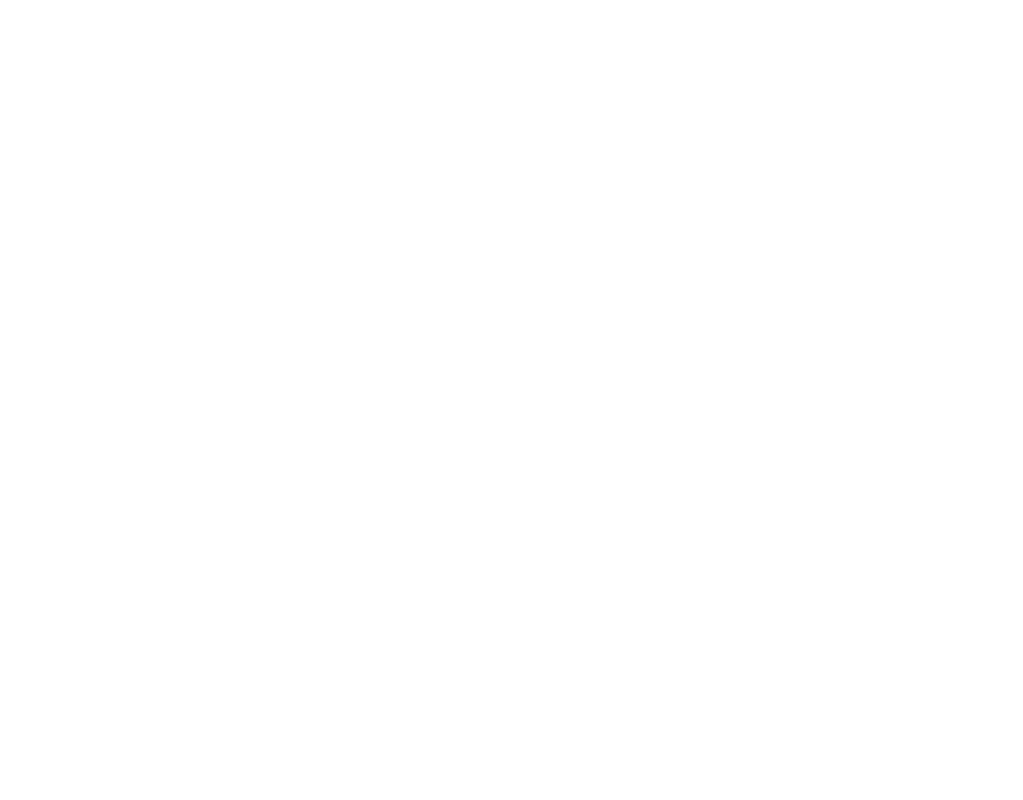
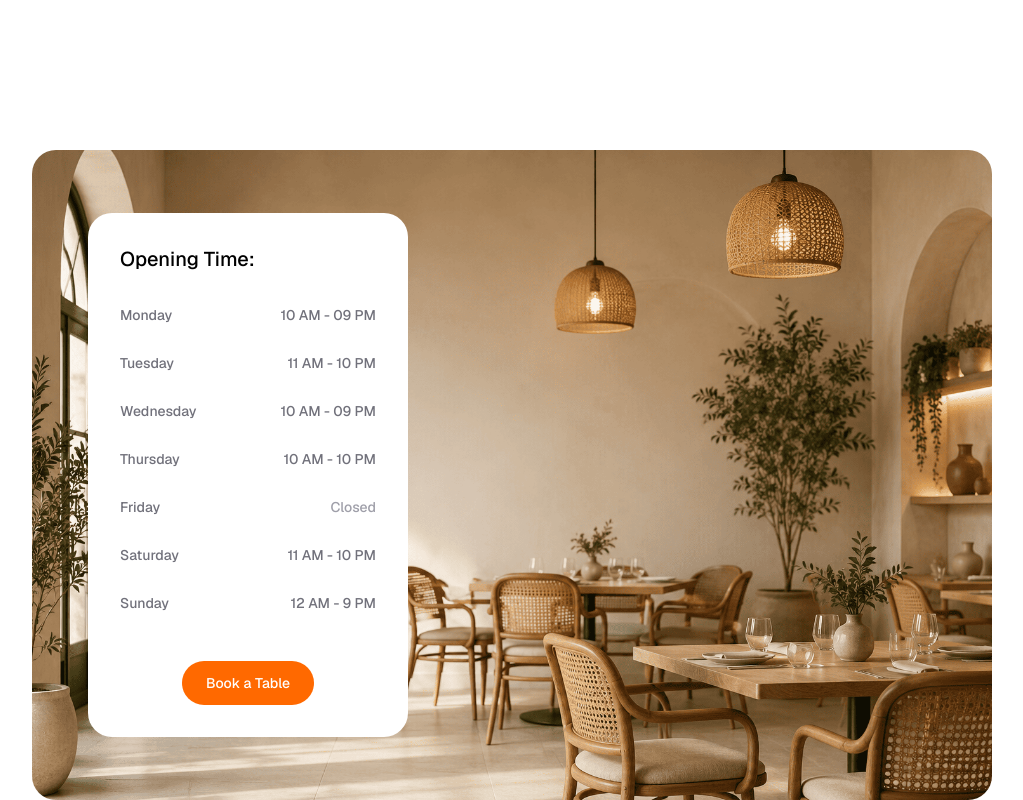
Before and after one commit to Haris-Khan-pro/Dishly, a React (Vite) app: page / in a window 1280 px wide. Shown: the part 3887-4687 px from the top of the page, without its empty margins (128-1151 px from the left). Before the commit the page ends 3861 px from the top, so only its background shows below. Built offline with nearby package versions, Linux system fonts and the light colour scheme.

Commit message:
Add Timing section with animated opening hours and booking button

```diff
--- a/src/App.jsx
+++ b/src/App.jsx
@@ -6,6 +6,7 @@
 import Dishes from "./sections/Dishes";
 import Features from "./sections/Features";
 import BookingProcess from "./sections/BookingProcess";
+import Timing from "./sections/Timing";
 
 const App = () => {
   return (
@@ -17,6 +18,7 @@
       <Dishes />
       <Features />
       <BookingProcess />
+      <Timing/>
     </>
   );
 };
--- a/src/sections/Timing.jsx
+++ b/src/sections/Timing.jsx
@@ -1,9 +1,49 @@
-import React from 'react'
+import React from "react";
+import Animated from "../components/Animated";
+import { timingData } from "../data/data";
 
 const Timing = () => {
   return (
-    <div>Timing</div>
-  )
-}
+    <section id="timing" className="px-auto mt-44">
+      <Animated
+        scale={0.8}
+        y={0}
+        className="w-full max-w-5xl h-162.5 rounded-3xl bg-cover bg-center flex items-center justify-center md:justify-start px-6 md:px-14 overflow-hidden mx-auto bg-[url('/assets/restro-timing.png')]"
+      >
+        {/* White Card Overlay */}
+        <div className="bg-white rounded-3xl p-8 w-full max-w-xs">
+          <Animated delay={0.2}>
+            <h3 className="text-xl mb-8 font-medium">Opening Time:</h3>
+          </Animated>
+          <div className="space-y-7">
+            {timingData.map((item, index) => (
+              <Animated
+                key={index}
+                delay={index * 0.15}
+                className="flex justify-between items-center"
+              >
+                <span className="font-medium text-zinc-500">{item.day}</span>
+                <span
+                  className={`font-medium ${item.hours === "Closed" ? "text-zinc-400" : "text-zinc-500"}`}
+                >
+                  {item.hours}
+                </span>
+              </Animated>
+            ))}
+          </div>
 
-export default Timing
+          <Animated delay={.2} className="mt-12 flex justify-center">
+            <a href="#booking-process" className="bg-orange-500 hover:bg-orange-600 text-white font-medium px-6 py-3 rounded-full transition">
+              Book a Table
+            </a>
+          </Animated>
+
+
+
+        </div>
+      </Animated>
+    </section>
+  );
+};
+
+export default Timing;
```
